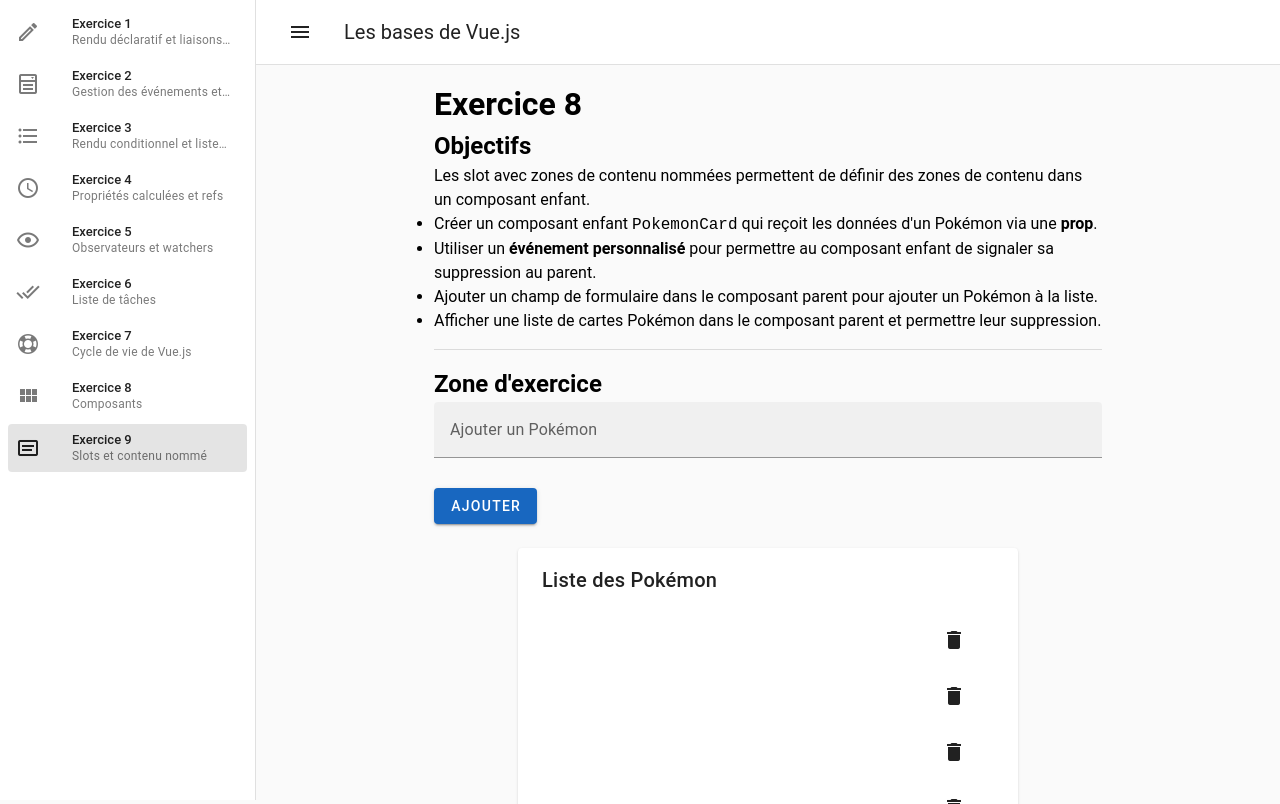
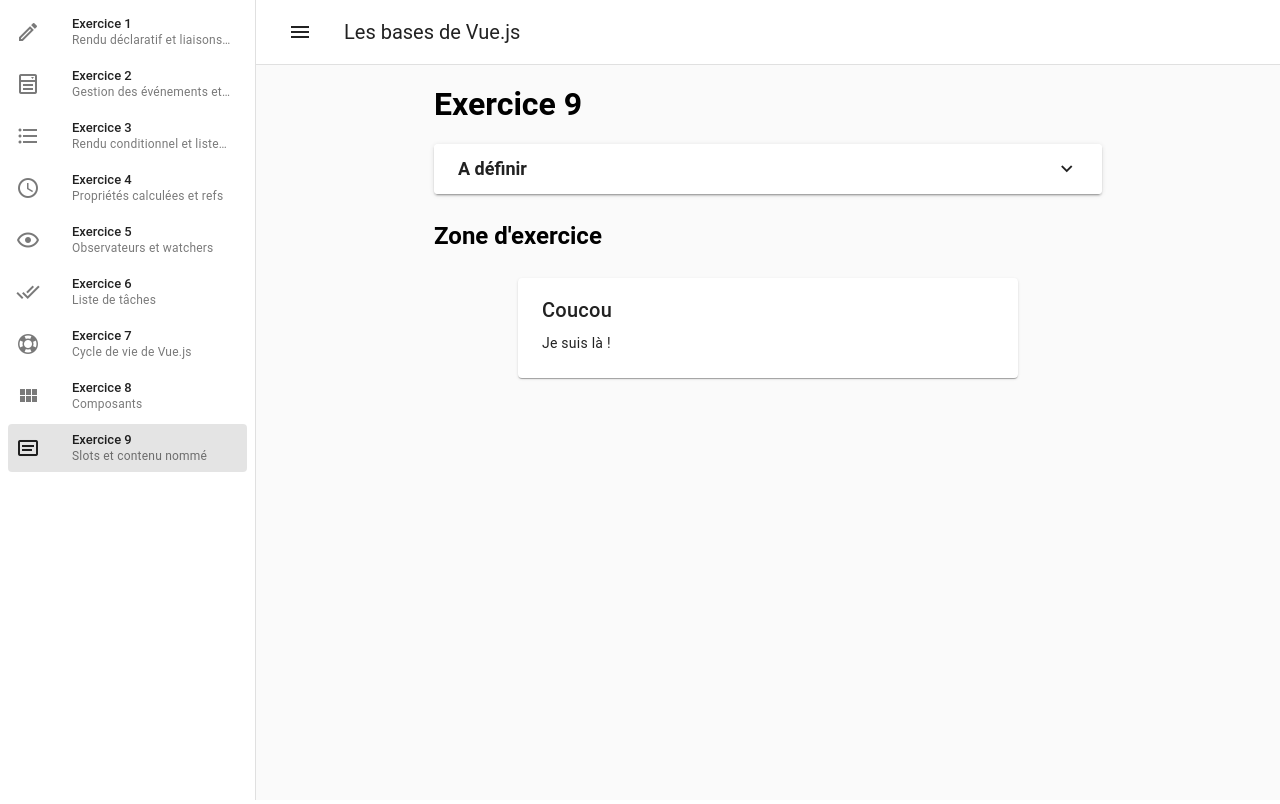
Before and after one commit to fallinov/2025-sfa-vue-exe-bases, a Vue app: page /Exercice9 in a window 1280 px wide. Shown: the top 804 px of the page. Built offline with nearby package versions, Linux system fonts and the light colour scheme.

Commit message:
ajout donneées 8 et 9

```diff
--- /dev/null
+++ b/public/exercices/9.md
@@ -0,0 +1,2 @@
+## A définir
+a définir
--- a/src/pages/Exercice9.vue
+++ b/src/pages/Exercice9.vue
@@ -1,74 +1,43 @@
 <template>
   <v-container max-width="700">
-    <h1>Exercice 8</h1>
-    <div class="exe-objectifs">
-      <h2>Objectifs</h2>
-      Les slot avec zones de contenu nommées permettent de définir des zones de contenu dans un composant enfant.
-      <ul>
-        <li>Créer un composant enfant <code>PokemonCard</code> qui reçoit les données d'un Pokémon via une <strong>prop</strong>.</li>
-        <li>Utiliser un <strong>événement personnalisé</strong> pour permettre au composant enfant de signaler sa suppression au parent.</li>
-        <li>Ajouter un champ de formulaire dans le composant parent pour ajouter un Pokémon à la liste.</li>
-        <li>Afficher une liste de cartes Pokémon dans le composant parent et permettre leur suppression.</li>
-      </ul>
-    </div>
-    <v-divider class="my-4" />
+    <!-- Données de l'exercice -->
+    <exercice-objectifs number="9"/>
+    <!-- Zone de travail pour l'exercice -->
     <div class="exe-zone">
       <h2>Zone d'exercice</h2>
-      <!-- Formulaire pour ajouter un Pokémon -->
-      <v-form @submit.prevent="addPokemon" class="mb-4">
-        <v-text-field
-          v-model="newPokemon"
-          label="Ajouter un Pokémon"
-          placeholder="Entrez le nom d'un Pokémon"
-          outlined
-        ></v-text-field>
-        <v-btn type="submit" color="primary" class="mt-2">
-          Ajouter
-        </v-btn>
-      </v-form>
-
-      <!-- Liste des Pokémon -->
-      <v-card class="mx-auto my-6 pa-2" max-width="500">
-        <v-card-title>Liste des Pokémon</v-card-title>
+      <v-card
+        class="mx-auto my-6 pa-2"
+        max-width="500"
+      >
+        <v-card-title>
+          Coucou
+        </v-card-title>
         <v-card-text>
-          <v-alert v-if="pokemons.length === 0" type="info">
-            La liste est vide.
-          </v-alert>
-          <v-list v-else>
-            <PokemonCard
-              v-for="(pokemon, index) in pokemons"
-              :key="index"
-              :pokemonName="pokemon"
-              @remove="removePokemon(index)"
-            />
-          </v-list>
+          <p>Je suis là !</p>
         </v-card-text>
       </v-card>
+
     </div>
   </v-container>
 </template>
 
 <script setup>
-import { ref } from 'vue';
-import PokemonCard from "@/components/PokemonCard.vue";
+// Importation des données de l'exercice
+import ExerciceObjectifs from "@/components/ExerciceObjectifs.vue";
+// Importer les méthodes de vue
+import {onMounted, onUnmounted} from 'vue';
 
-// Liste initiale des Pokémon
-const pokemons = ref(["Pikachu", "Bulbizarre", "Salamèche", "Carapuce", "Rondoudou"]);
+// onMounted est appelé juste avant le montage du composant
+onMounted(() => {
+  alert('Composant monté avec succès !');
+});
 
-// Champ de saisie pour un nouveau Pokémon
-const newPokemon = ref('');
+// onUnmounted est appelé juste avant le démontage du composant
+onUnmounted(() => {
+  alert('Composant démonté !');
+});
+</script>
 
-// Ajouter un Pokémon à la liste
-const addPokemon = () => {
-  const trimmedPokemon = newPokemon.value.trim();
-  if (trimmedPokemon) {
-    pokemons.value.push(trimmedPokemon);
-    newPokemon.value = ''; // Réinitialise le champ de saisie
-  }
-};
+<style scoped lang="sass">
 
-// Supprimer un Pokémon de la liste
-const removePokemon = (index) => {
-  pokemons.value.splice(index, 1);
-};
-</script>
+</style>
```
Also changed, not shown: public/exercices/8.md (added, +35 -0 lines).
